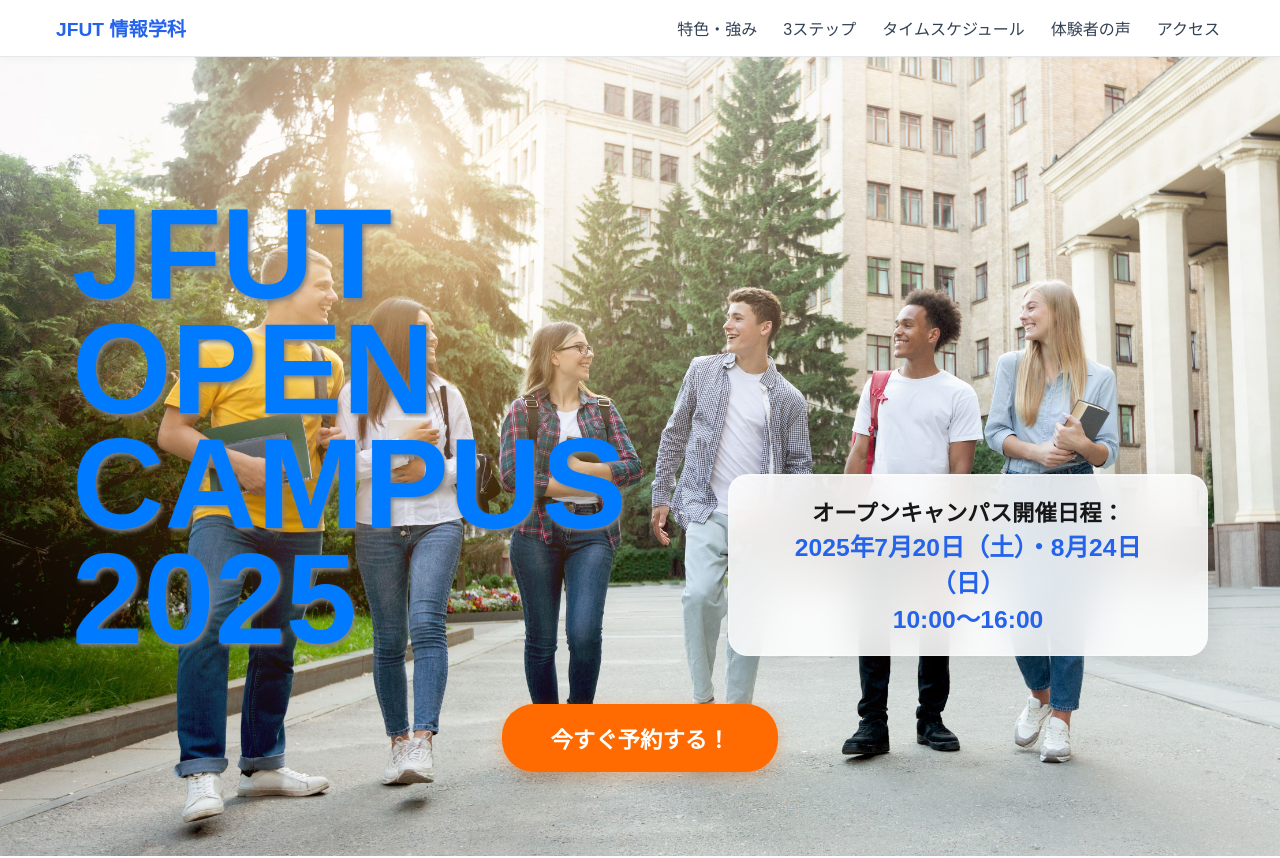
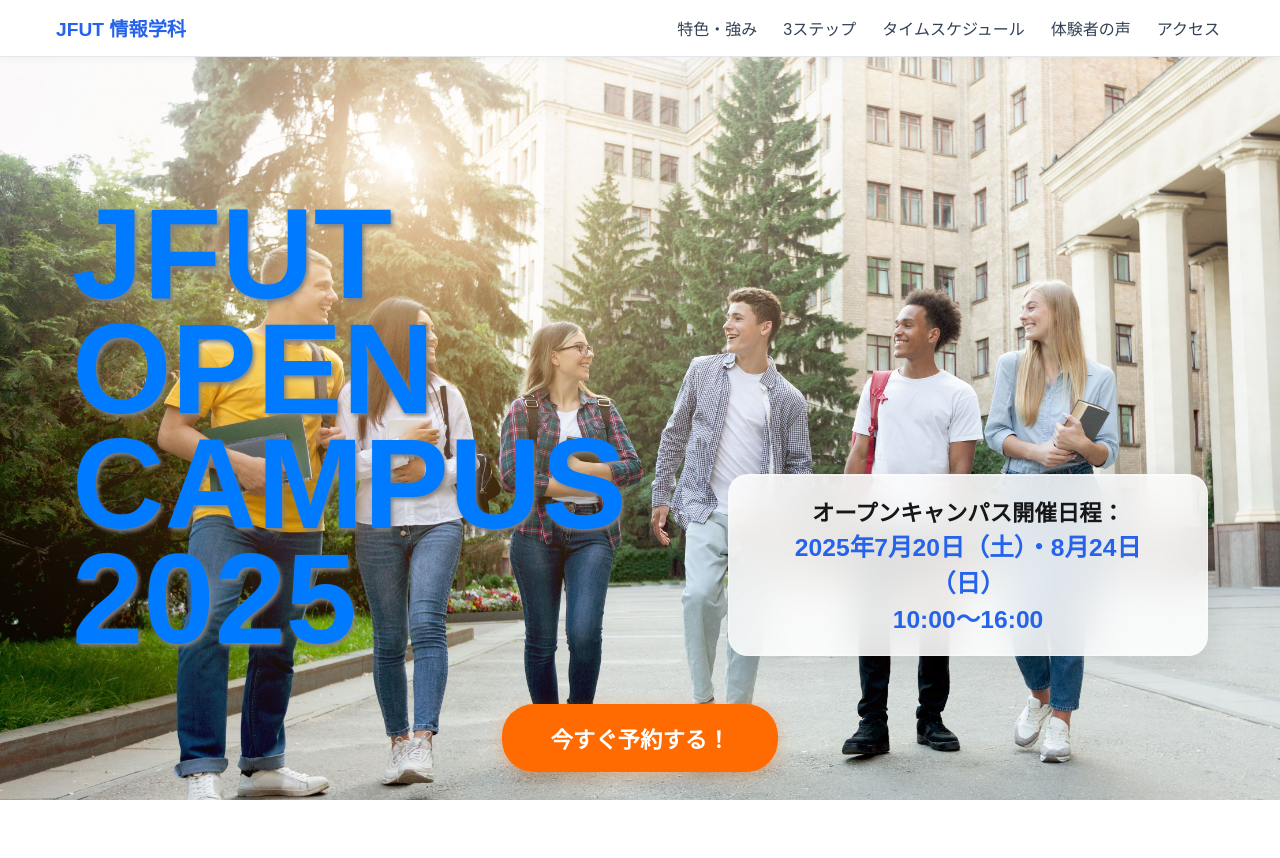
Before and after one commit to jeyearth/open-campus-web, a Next.js app: page / in a window 1280 px wide. Shown: the top 858 px of the page. After the commit the page ends 800 px from the top, so only its background shows below. Built offline with nearby package versions, Linux system fonts and the light colour scheme.

Commit message:
feat: スクロール挙動を改善するために、overscroll-behaviorと-webkit-overflow-scrollingを追加

```diff
--- a/src/pages/index.tsx
+++ b/src/pages/index.tsx
@@ -36,7 +36,12 @@ export default function Home() {
         <link rel="icon" href="/favicon.ico" />
       </Head>
       <NavBar />
-      <div style={{ paddingTop: 56, paddingBottom: 60 }}>
+      <div style={{
+        paddingTop: 56,
+        paddingBottom: 60,
+        overscrollBehavior: 'none',
+        WebkitOverflowScrolling: 'touch'
+      }}>
         <section id="hero"><HeroSection /></section>
         <section id="features"><FeaturesSection /></section>
         <section id="steps"><StepsSection /></section>
--- a/src/styles/globals.css
+++ b/src/styles/globals.css
@@ -14,6 +14,10 @@ html,
 body {
   max-width: 100vw;
   overflow-x: hidden;
+  overscroll-behavior: none;
+  -webkit-overflow-scrolling: touch;
+  height: 100%;
+  position: relative;
 }
 
 body {
@@ -22,6 +26,8 @@ body {
   font-family: Arial, Helvetica, sans-serif;
   -webkit-font-smoothing: antialiased;
   -moz-osx-font-smoothing: grayscale;
+  overscroll-behavior-y: none;
+  min-height: 100vh;
 }
 
 * {
```
